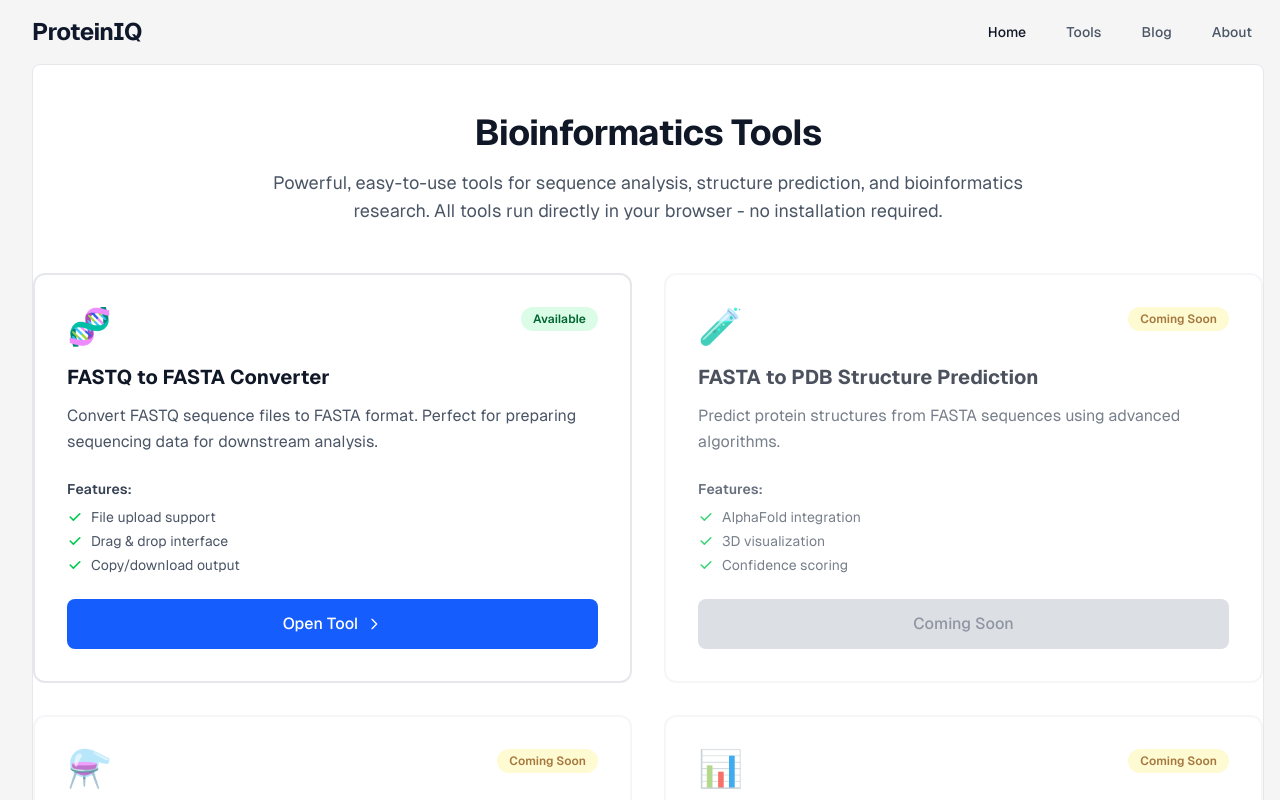
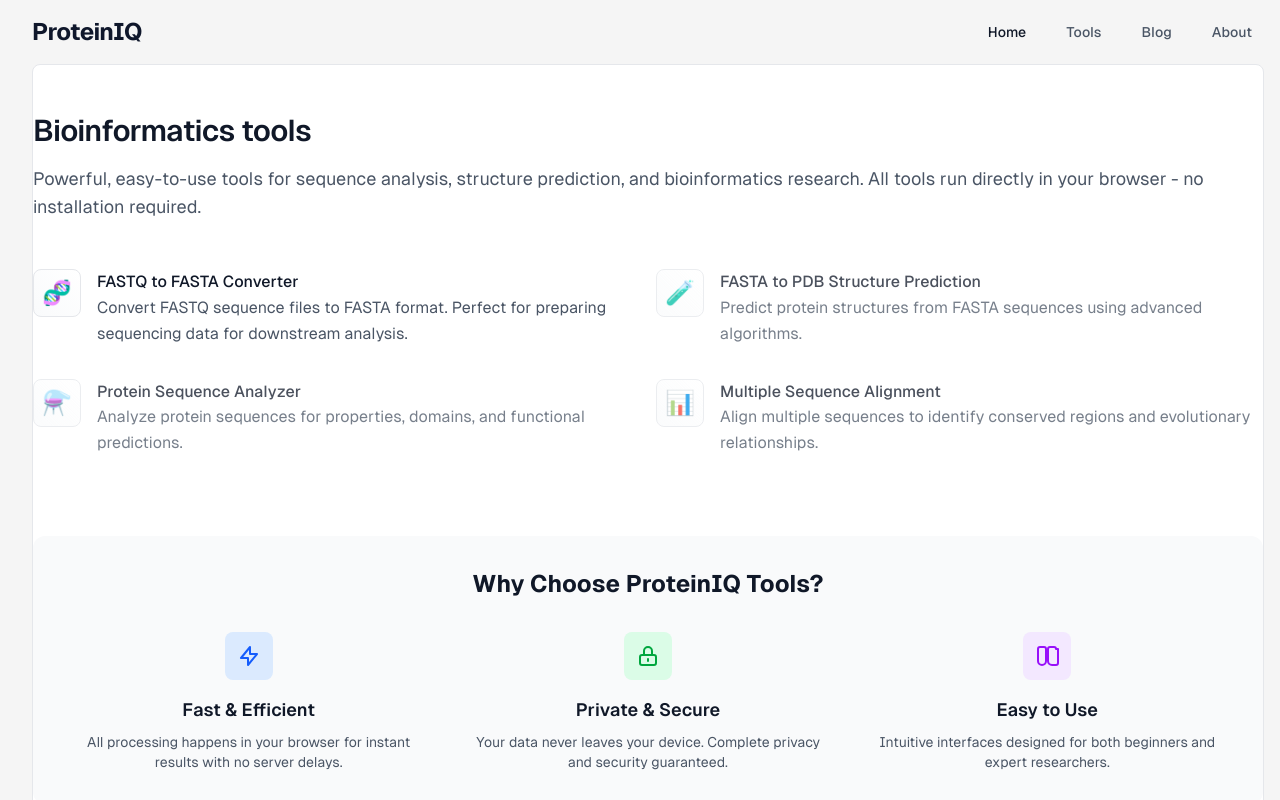
Before and after one commit to maticbroz/ProteinIQ, a Next.js app: page /tools in a window 1280 px wide. Shown: the top 800 px of the page. Built offline with nearby package versions, Linux system fonts and the light colour scheme.

Commit message:
First real push

```diff
--- a/pages/index.js
+++ b/pages/index.js
@@ -3,8 +3,8 @@ import Layout from './components/Layout';
 export default function Home() {
   return (
     <Layout title="Home - ProteinIQ">
-      <div className="text-center relative pt-12 sm:pt-20 xl:py-40">
-        <h1 className="text-4xl md:text-7xl font-bold text-gray-900 mb-6 tracking-tight">
+      <div className="max-w-7xl mx-auto relative pt-12 sm:pt-20 xl:py-40">
+        <h1 className="text-4xl md:text-6xl font-semibold text-gray-900 mb-6 tracking-tight">
           Bioinformatics tools for researchers
         </h1>
         {/* ... rest of your content ... */}
--- a/pages/tools/fastq-to-fasta.js
+++ b/pages/tools/fastq-to-fasta.js
@@ -163,14 +163,14 @@ export default function FastqToFasta() {
   };
 
   return (
-    <Layout title="FASTQ to FASTA Converter - ProteinIQ">
-      <div className="py-12">
+    <Layout title="FASTQ to FASTA converter - ProteinIQ">
+      <div className="pb-12 pt-24">
         <div className="max-w-4xl mx-auto">
           <div className="text-center mb-12">
             <h1 className="text-4xl font-bold text-gray-900 mb-4">
-              FASTQ to FASTA Converter
+              FASTQ to FASTA converter
             </h1>
-            <p className="text-lg text-gray-600 max-w-3xl mx-auto">
+            <p className="text-lg text-gray-600 max-w-xl mx-auto">
               Convert your FASTQ sequence files to FASTA format. Upload a file
               or paste your FASTQ data below.
             </p>
@@ -313,59 +313,45 @@ export default function FastqToFasta() {
                 <label className="block text-sm font-semibold text-gray-700 mb-3">
                   Output (FASTA Format)
                 </label>
+
+                <div class="w-full border border-gray-300 rounded-lg bg-gray-50 font-mono text-sm">
                 <textarea
                   value={output}
                   readOnly
                   placeholder="FASTA output will appear here automatically..."
-                  className="w-full h-64 p-4 border border-gray-300 rounded-lg bg-gray-50 font-mono text-sm"
+                  className="p-4 w-full h-86"
                 />
-              </div>
 
-              {/* Output Controls - Icon Only Buttons */}
-              {output && (
-                <div className="flex gap-3">
+
+           {/* Output Controls - Icon Only Buttons */}
+
+                <div className="flex place-center justify-between border-t bg-gray-100 border-gray-200">
+                  <div>
                   <button
                     onClick={copyToClipboard}
                     title="Copy to Clipboard"
-                    className="p-3 bg-green-600 text-white rounded-lg hover:bg-green-700 transition-colors"
+                    className="p-2 aspect-square inline-flex place-center text-gray-700 hover:bg-gray-200 rounded-full"
                   >
                     {/* Copy Icon - Replace with your SVG */}
-                    <svg
-                      className="w-5 h-5"
-                      fill="none"
-                      stroke="currentColor"
-                      viewBox="0 0 24 24"
-                    >
-                      <path
-                        strokeLinecap="round"
-                        strokeLinejoin="round"
-                        strokeWidth={2}
-                        d="M8 16H6a2 2 0 01-2-2V6a2 2 0 012-2h8a2 2 0 012 2v2m-6 12h8a2 2 0 002-2v-8a2 2 0 00-2-2h-8a2 2 0 00-2 2v8a2 2 0 002 2z"
-                      />
-                    </svg>
+                    <svg xmlns="http://www.w3.org/2000/svg" viewBox="0 -960 960 960" class="h-5 w-5" fill="currentColor"><path d="M360-240q-29.7 0-50.85-21.15Q288-282.3 288-312v-480q0-29.7 21.15-50.85Q330.3-864 360-864h384q29.7 0 50.85 21.15Q816-821.7 816-792v480q0 29.7-21.15 50.85Q773.7-240 744-240H360Zm0-72h384v-480H360v480ZM216-96q-29.7 0-50.85-21.15Q144-138.3 144-168v-552h72v552h456v72H216Zm144-216v-480 480Z"/></svg>
+
                   </button>
                   <button
                     onClick={downloadFile}
                     title="Download File"
-                    className="p-3 bg-blue-600 text-white rounded-lg hover:bg-blue-700 transition-colors"
+                    className="p-2 aspect-square inline-flex place-center text-gray-700 hover:bg-gray-200 rounded-full"
                   >
                     {/* Download Icon - Replace with your SVG */}
-                    <svg
-                      className="w-5 h-5"
-                      fill="none"
-                      stroke="currentColor"
-                      viewBox="0 0 24 24"
-                    >
-                      <path
-                        strokeLinecap="round"
-                        strokeLinejoin="round"
-                        strokeWidth={2}
-                        d="M12 10v6m0 0l-3-3m3 3l3-3m2 8H7a2 2 0 01-2-2V5a2 2 0 012-2h5.586a1 1 0 01.707.293l5.414 5.414a1 1 0 01.293.707V19a2 2 0 01-2 2z"
-                      />
-                    </svg>
+ <svg xmlns="http://www.w3.org/2000/svg" viewBox="0 -960 960 960" class="h-5 w-5" fill="currentColor"><path d="M480-336 288-528l51-51 105 105v-342h72v342l105-105 51 51-192 192ZM263.72-192Q234-192 213-213.15T192-264v-72h72v72h432v-72h72v72q0 29.7-21.16 50.85Q725.68-192 695.96-192H263.72Z"/></svg>
                   </button>
+                  </div>
+                  <span class="text-gray-600 p-2">Fasta</span>
                 </div>
-              )}
+
+</div>
+              </div>
+
+
             </div>
           </div>
 
--- a/pages/tools/index.js
+++ b/pages/tools/index.js
@@ -61,101 +61,48 @@ export default function ToolsIndex() {
     <Layout title="Bioinformatics Tools - ProteinIQ">
       <div className="py-12">
         <div className="max-w-7xl mx-auto">
-          <div className="text-center mb-12">
-            <h1 className="text-4xl font-bold text-gray-900 mb-4 tracking-tight">
-              Bioinformatics Tools
+          <div className="mb-12">
+            <h1 className="text-3xl font-semibold text-gray-900 mb-4 tracking-tight">
+              Bioinformatics tools
             </h1>
-            <p className="text-lg text-gray-600 max-w-3xl mx-auto">
+            <p className="text-lg text-gray-600 mx-auto">
               Powerful, easy-to-use tools for sequence analysis, structure
               prediction, and bioinformatics research. All tools run directly in
               your browser - no installation required.
             </p>
           </div>
 
-          <div className="grid md:grid-cols-2 lg:grid-cols-2 gap-8">
+          <div className="grid md:grid-cols-2 lg:grid-cols-2 gap-4">
             {tools.map((tool, index) => (
+                           <Link
+                    href={tool.href}
+                    className=""
+                  >
               <div
                 key={index}
-                className={`bg-white rounded-xl border-2 p-8 transition-all duration-200 ${
+                className={`transition-all duration-200 ${
                   tool.status === 'available'
                     ? 'border-gray-200 hover:border-blue-300 hover:shadow-lg cursor-pointer'
                     : 'border-gray-100 opacity-75'
                 }`}
               >
-                <div className="flex items-start justify-between mb-4">
-                  <div className="text-4xl">{tool.icon}</div>
-                  <span
-                    className={`px-3 py-1 rounded-full text-xs font-semibold ${
-                      tool.status === 'available'
-                        ? 'bg-green-100 text-green-800'
-                        : 'bg-yellow-100 text-yellow-800'
-                    }`}
-                  >
-                    {tool.status === 'available' ? 'Available' : 'Coming Soon'}
-                  </span>
+                <div className="flex flex-row gap-4 items-start justify-between mb-4">
+                  <div className="bg-gradient-to-bl from-white/50 to-gray-50 text-2xl -bg-gray-100 p-2 aspect-square border rounded-lg border-gray-200 leading-0 flex items-center">{tool.icon}</div>
+
+                  <div>
+                    <h3 className="text-md font-medium text-gray-900">
+                      {tool.title}
+                    </h3>
+
+                    <p className="text-gray-600 leading-relaxed text-">
+                      {tool.description}
+                    </p>
+                  </div>
                 </div>
+              </div>
+</Link>
 
-                <h3 className="text-xl font-bold text-gray-900 mb-3">
-                  {tool.title}
-                </h3>
 
-                <p className="text-gray-600 mb-6 leading-relaxed">
-                  {tool.description}
-                </p>
-
-                <div className="mb-6">
-                  <h4 className="text-sm font-semibold text-gray-700 mb-2">
-                    Features:
-                  </h4>
-                  <ul className="space-y-1">
-                    {tool.features.map((feature, featureIndex) => (
-                      <li
-                        key={featureIndex}
-                        className="text-sm text-gray-600 flex items-center"
-                      >
-                        <svg
-                          className="w-4 h-4 text-green-500 mr-2"
-                          fill="currentColor"
-                          viewBox="0 0 20 20"
-                        >
-                          <path
-                            fillRule="evenodd"
-                            d="M16.707 5.293a1 1 0 010 1.414l-8 8a1 1 0 01-1.414 0l-4-4a1 1 0 011.414-1.414L8 12.586l7.293-7.293a1 1 0 011.414 0z"
-                            clipRule="evenodd"
-                          />
-                        </svg>
-                        {feature}
-                      </li>
-                    ))}
-                  </ul>
-                </div>
-
-                {tool.status === 'available' ? (
-                  <Link
-                    href={tool.href}
-                    className="inline-flex items-center justify-center w-full bg-blue-600 text-white px-6 py-3 rounded-lg font-medium hover:bg-blue-700 transition-colors"
-                  >
-                    Open Tool
-                    <svg
-                      className="w-4 h-4 ml-2"
-                      fill="none"
-                      stroke="currentColor"
-                      viewBox="0 0 24 24"
-                    >
-                      <path
-                        strokeLinecap="round"
-                        strokeLinejoin="round"
-                        strokeWidth={2}
-                        d="M9 5l7 7-7 7"
-                      />
-                    </svg>
-                  </Link>
-                ) : (
-                  <div className="inline-flex items-center justify-center w-full bg-gray-300 text-gray-500 px-6 py-3 rounded-lg font-medium cursor-not-allowed">
-                    Coming Soon
-                  </div>
-                )}
-              </div>
             ))}
           </div>
 
```
Also changed, not shown: pages/blog/index.js (+4 -36 lines).
